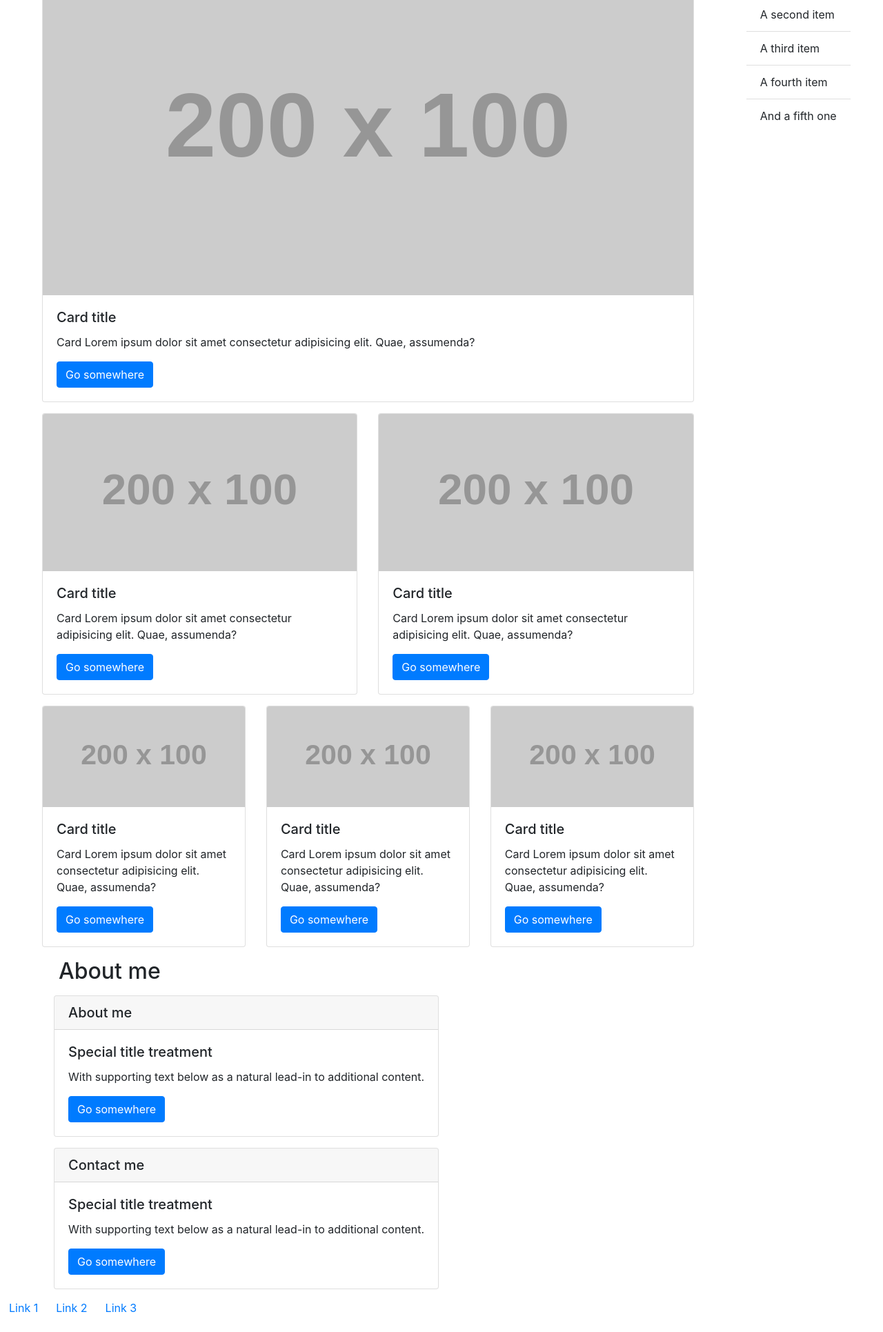
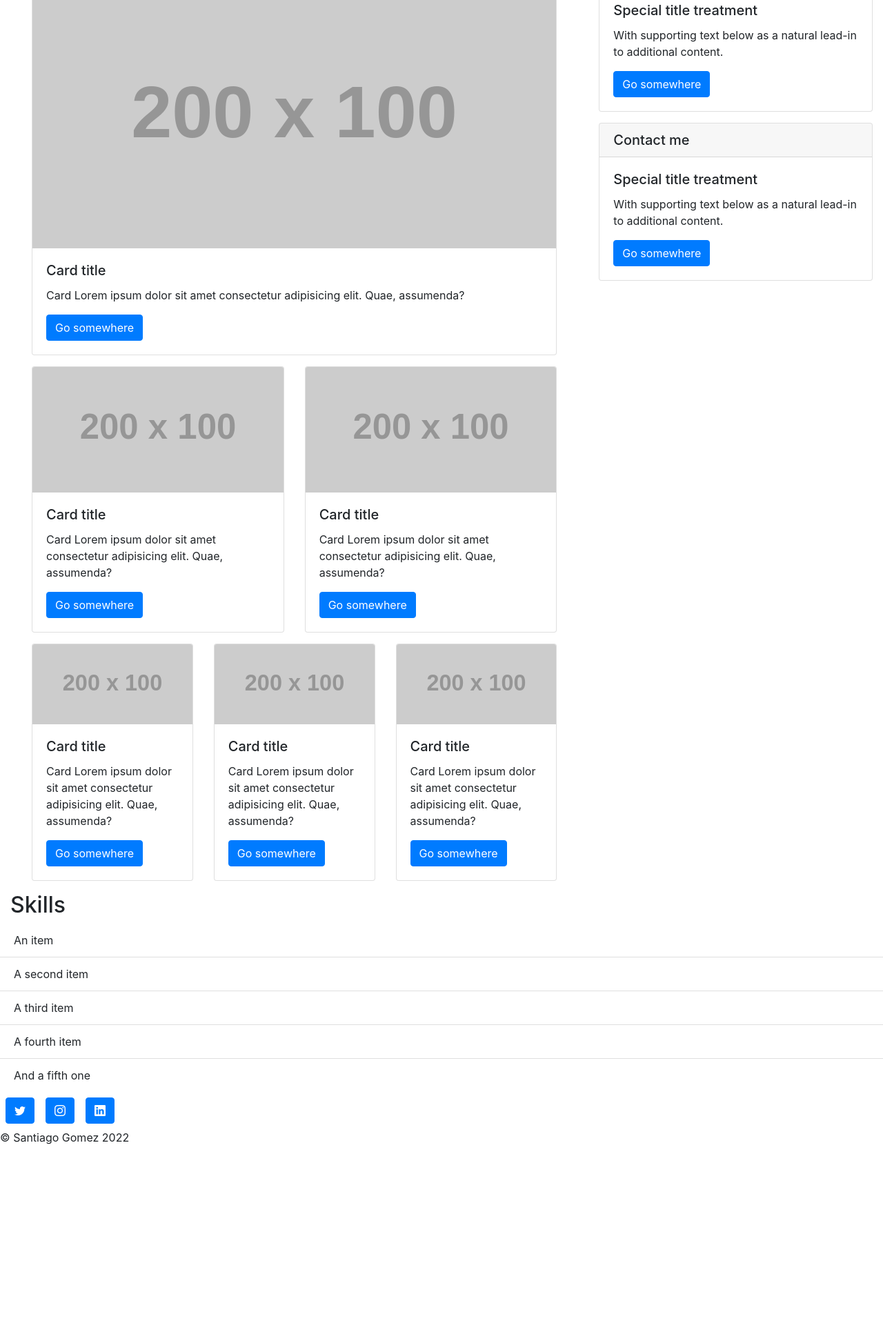
Before and after one commit to 2G2-99/Bootstrap-Portfolio, a website: page index.html in a window 1280 px wide. Shown: the part 501-2432 px from the top of the page at 69% size. After the commit the page ends 2178 px from the top, so only its background shows below. Drawn offline with nearby package versions, Linux system fonts and the light colour scheme; placeholder pictures from the web are drawn by us.

Commit message:
Changes on HTML structure

```diff
--- a/index.html
+++ b/index.html
@@ -10,6 +10,8 @@
 		href="https://cdn.jsdelivr.net/npm/bootstrap@4.6.2/dist/css/bootstrap.min.css"
 		integrity="sha384-xOolHFLEh07PJGoPkLv1IbcEPTNtaed2xpHsD9ESMhqIYd0nLMwNLD69Npy4HI+N"
 		crossorigin="anonymous">
+	<link rel="stylesheet"
+		href="https://cdn.jsdelivr.net/npm/bootstrap-icons@1.9.1/font/bootstrap-icons.css">
 	<link rel="stylesheet" href="./Assets/CSS/custom-style.css">
 </head>
 
@@ -17,30 +19,33 @@
 	<header class="header container-fluid">
 		<!-- NAV BAR  -->
 		<nav class="navbar navbar-expand-md navbar-dark fixed-top bg-dark">
-			<a class="navbar-brand" href="#">Fixed navbar</a>
+			<div class="container">
+				<a class="navbar-brand" href="#">Santiago Gomez</a>
 				<button class="navbar-toggler" type="button" data-toggle="collapse"
-				data-target="#navbarCollapse" aria-controls="navbarCollapse" aria-expanded="false"
-				aria-label="Toggle navigation">
+					data-target="#navbarCollapse" aria-controls="navbarCollapse"
+					aria-expanded="false" aria-label="Toggle navigation">
 					<span class="navbar-toggler-icon"></span>
 				</button>
 				<div class="collapse navbar-collapse" id="navbarCollapse">
-				<ul class="navbar-nav mr-auto">
+					<ul class="navbar-nav ml-auto">
 						<li class="nav-item active">
-						<a class="nav-link" href="#">Home <span class="sr-only">(current)</span></a>
+							<a class="nav-link" href="#works">Works</a>
 						</li>
 						<li class="nav-item">
-						<a class="nav-link" href="#">Link</a>
+							<a class="nav-link" href="#me">About Me</a>
 						</li>
 						<li class="nav-item">
-						<a class="nav-link disabled">Disabled</a>
+							<a class="nav-link" href="https://github.com/2G2-99" target="_blank"><i
+									class="bi bi-github"></i></a>
 						</li>
 					</ul>
+				</div>
 			</div>
 		</nav>
 	</header>
 
 	<!-- MAIN -->
-	<main class="container-fluid">
+	<main class="container-fluid pt-4">
 		<div class="row row-hero">
 			<!-- HERO -->
 			<div class="jumbotron col-12">
@@ -59,9 +64,8 @@
 		</div>
 		<!-- CONTENT -->
 		<div class="row row-content">
-			<!-- WORK -->
-			<section class="work col-sm-12 col-md-8 col-lg-10">
-				<div class="container">
+			<!-- WORKS -->
+			<div id="works" class="container-fluid col-12 col-lg-8">
 				<h2 class="section-heading">Works</h2>
 				<!-- ROW 1 -->
 				<div class="row m-3">
@@ -152,14 +156,52 @@
 					</div>
 				</div>
 			</div>
-			</section>
+
+			<!-- ABOUT-ME/CONTACT-ME-->
+			<div id="me" class="container col-12 col-lg-4">
+				<div class="row">
+					<!-- ABOUT-ME -->
+					<div class="container my-2">
+						<div class="card">
+							<h5 class="card-header">About me</h5>
+							<div class="card-body">
+								<h5 class="card-title">Special title treatment</h5>
+								<p class="card-text">With supporting text below as a natural
+									lead-in
+									to
+									additional content.
+								</p>
+								<a href="#" class="btn btn-primary">Go somewhere</a>
+							</div>
+						</div>
+					</div>
+					<div class="container my-2">
+						<!-- CONTACT-ME -->
+						<div class="card">
+							<h5 class="card-header">Contact me</h5>
+							<div class="card-body">
+								<h5 class="card-title">Special title treatment</h5>
+								<p class="card-text">With supporting text below as a natural
+									lead-in
+									to
+									additional content.
+								</p>
+								<a href="#" class="btn btn-primary">Go somewhere</a>
+							</div>
+						</div>
+					</div>
+
+
+
+				</div>
+			</div>
 
 			<!-- SKILLS -->
-			<aside class="skills col-sm-12 col-md-4 col-lg-2">
-				<div class="container">
+			<div id="skills" class="container col-12">
 				<h2 class="aside-heading">Skills</h2>
 				<div class="row">
-						<ul class="list-group list-group-flush">
+					<div class="col-sm-12 col-md-4 col-lg-2"></div>
+					<ul class="list-group list-group-flush w-100">
 						<li class="list-group-item">An item</li>
 						<li class="list-group-item">A second item</li>
 						<li class="list-group-item">A third item</li>
@@ -168,41 +210,8 @@
 					</ul>
 				</div>
 			</div>
-			</aside>
 
-			<!-- ABOUT-ME/CONTACT-ME-->
-			<section class="me col-12">
-				<div class="container">
-					<h2>About me</h2>
-					<div class="row">
-						<!-- ABOUT-ME -->
-						<div class="card m-2">
-							<h5 class="card-header">About me</h5>
-							<div class="card-body">
-								<h5 class="card-title">Special title treatment</h5>
-								<p class="card-text">With supporting text below as a natural lead-in
-									to
-									additional content.
-								</p>
-								<a href="#" class="btn btn-primary">Go somewhere</a>
-							</div>
-						</div>
 
-						<!-- CONTACT-ME -->
-						<div class="card m-2">
-							<h5 class="card-header">Contact me</h5>
-							<div class="card-body">
-								<h5 class="card-title">Special title treatment</h5>
-								<p class="card-text">With supporting text below as a natural lead-in
-									to
-									additional content.
-								</p>
-								<a href="#" class="btn btn-primary">Go somewhere</a>
-							</div>
-						</div>
-					</div>
-				</div>
-			</section>
 
 			<!-- SKILLS -->
 		</div>
@@ -212,15 +221,18 @@
 	<footer class="footer">
 		<div class="container-fluid">
 			<div class="row">
-				<p>
-					<button type="button" class="btn btn-link">Link 1</button>
-				</p>
-				<p>
-					<button type="button" class="btn btn-link">Link 2</button>
-				</p>
-				<p>
-					<button type="button" class="btn btn-link">Link 3</button>
-				</p>
+				<a href="#" class="btn btn-primary m-2" role="button">
+					<i class="bi bi-twitter"></i>
+				</a>
+				<a href="#" class="btn btn-primary m-2" role="button">
+					<i class="bi  bi-instagram"></i>
+				</a>
+				<a href="#" class="btn btn-primary m-2" role="button">
+					<i class="bi  bi-linkedin"></i>
+				</a>
+			</div>
+			<div class="row">
+				<p>&copy; Santiago Gomez 2022</p>
 			</div>
 		</div>
 	</footer>
--- /dev/null
+++ b/package.json
@@ -0,0 +1,5 @@
+{
+  "dependencies": {
+    "bootstrap-icons": "^1.9.1"
+  }
+}
```
Also changed, not shown: 1 other file. Lines whose indentation alone changed are shown as unchanged.
